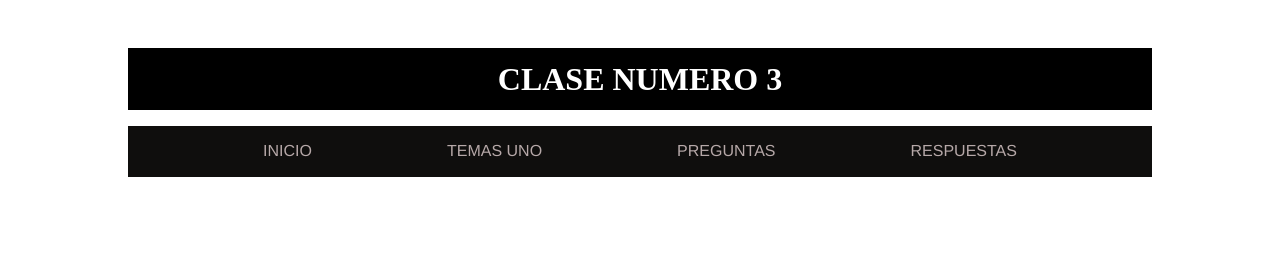
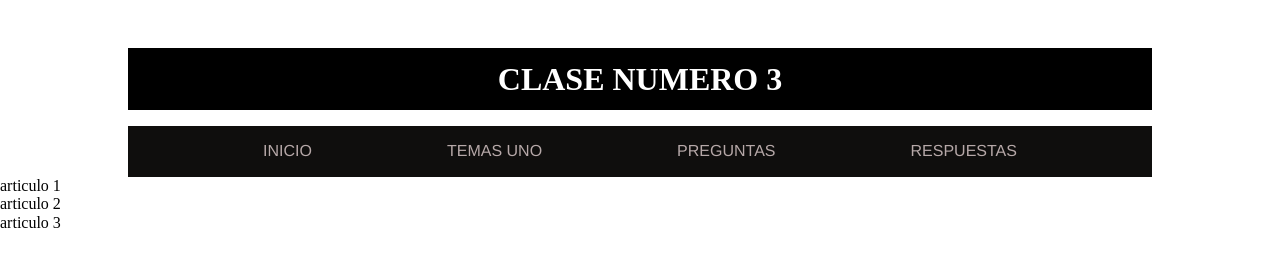
Before and after one commit to nicolasmarin99/clase-numero-3, a plain HTML site: page index.html in a window 1280 px wide. Drawn offline with Linux system fonts and the light colour scheme.

Commit message:
quede aqui

```diff
--- a/index.html
+++ b/index.html
@@ -24,9 +24,9 @@
 
          <div>
             <main>
-                <article></article>
-                <article></article>
-                <article></article>
+                <article>articulo 1</article>
+                <article>articulo 2</article>
+                <article>articulo 3</article>
             </main>
             <aside><p></p></aside>
         </div>
```
